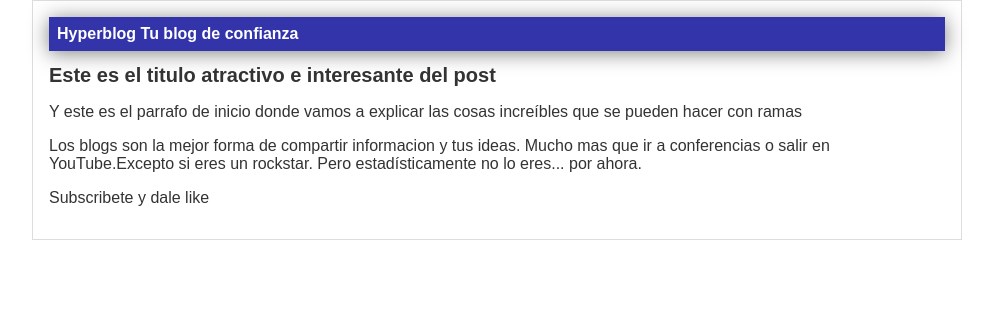
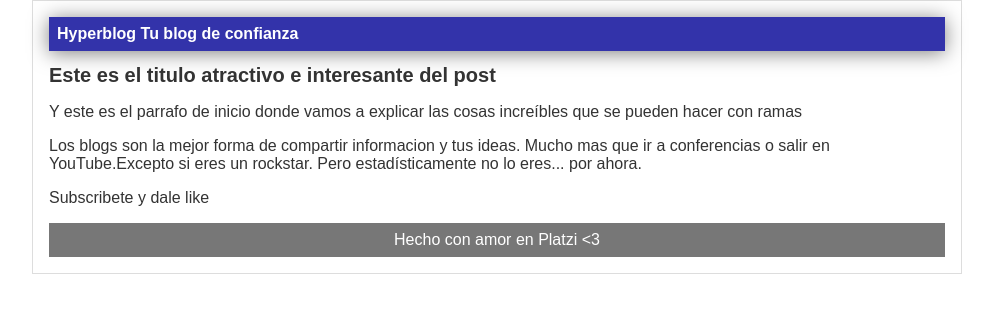
Before and after one commit to danistorn/hyperblog, a plain HTML site: page blogpost.html in a window 1280 px wide. Shown: the whole page, without its empty margins (143-1136 px from the left). Drawn offline with Linux system fonts and the light colour scheme.

Commit message:
Footer terminado

```diff
--- a/blogpost.html
+++ b/blogpost.html
@@ -22,6 +22,7 @@
             </p>
             <p>Subscribete y dale like</p>
         </div>
+        <div id="footer">Hecho con amor en Platzi &lt;3</div>
         </div>
     </body>
 </html>
--- a/css/estilos.css
+++ b/css/estilos.css
@@ -33,3 +33,10 @@ body{
 #container h1{
     font-size: 20px;
 }
+
+#footer{
+    background: #777;
+    color: white;
+    text-align: center;
+    padding: 0.5em;
+}
```
